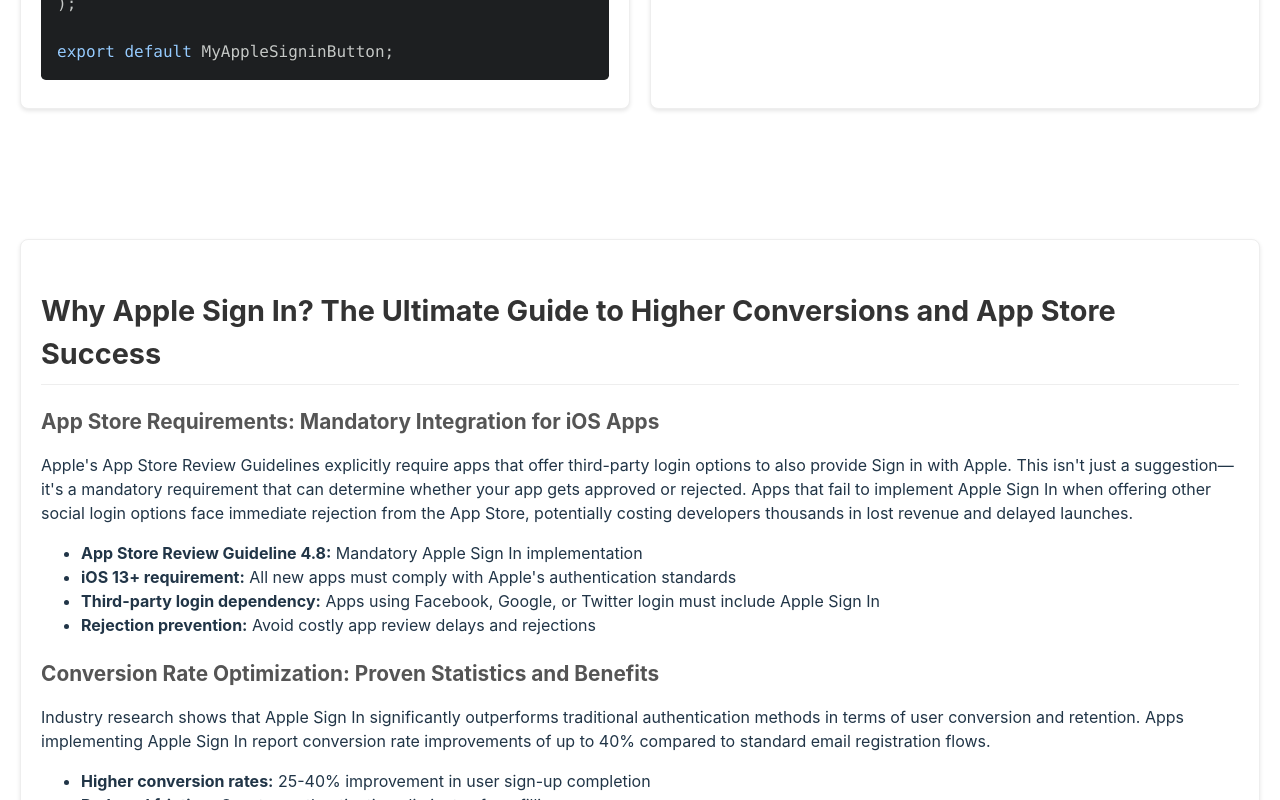
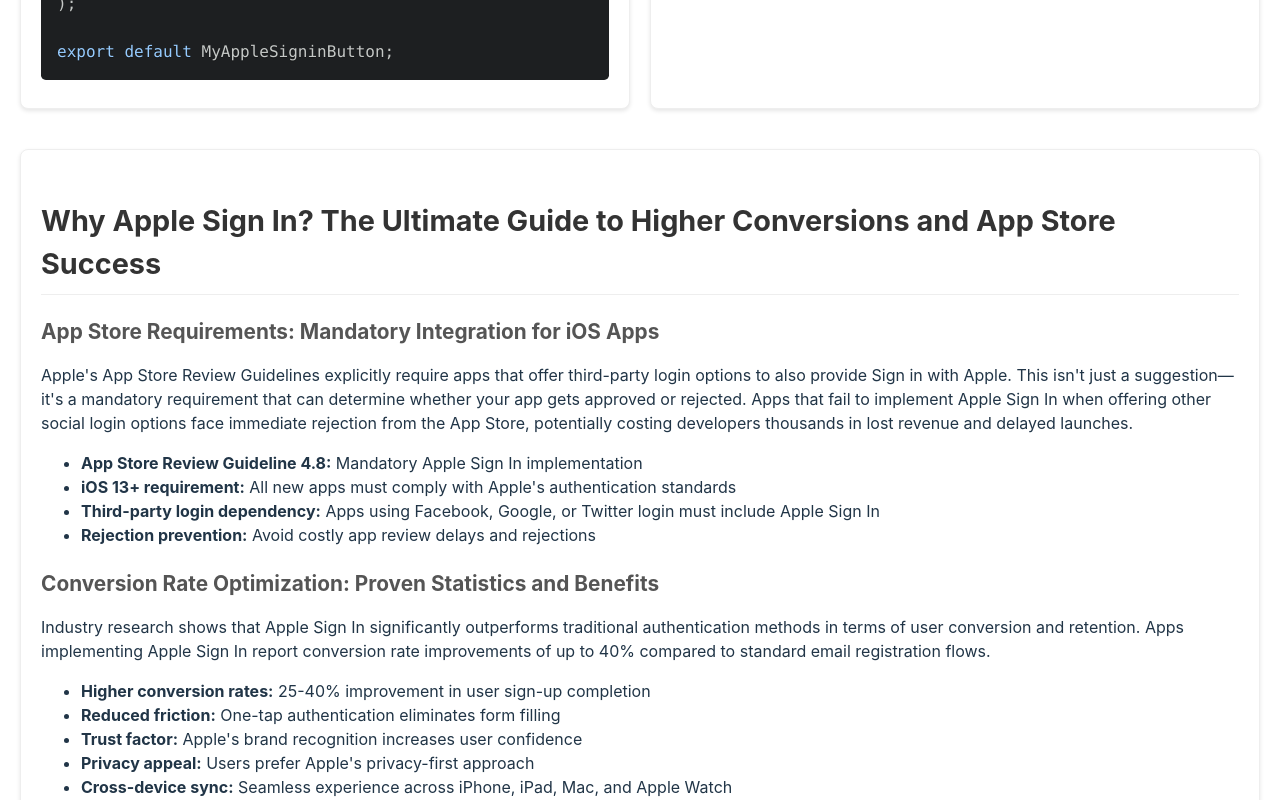
Before and after one commit to a-tokyo/react-apple-signin-auth, a React (Vite) app in the folder demo/: page / in a window 1280 px wide. Shown: the part 1000-1800 px from the top of the page. Built offline with nearby package versions, Linux system fonts and the light colour scheme.

Commit message:
:zap: pretty

```diff
--- a/demo/src/components/Demo/Demo.css
+++ b/demo/src/components/Demo/Demo.css
@@ -329,6 +329,5 @@ footer {
 }
 
 .ad-container {
-  /* width: 100%; */
-  height: 90px;
+  text-align: center;
 }
```
Also changed, not shown: demo/src/index.html (added).
